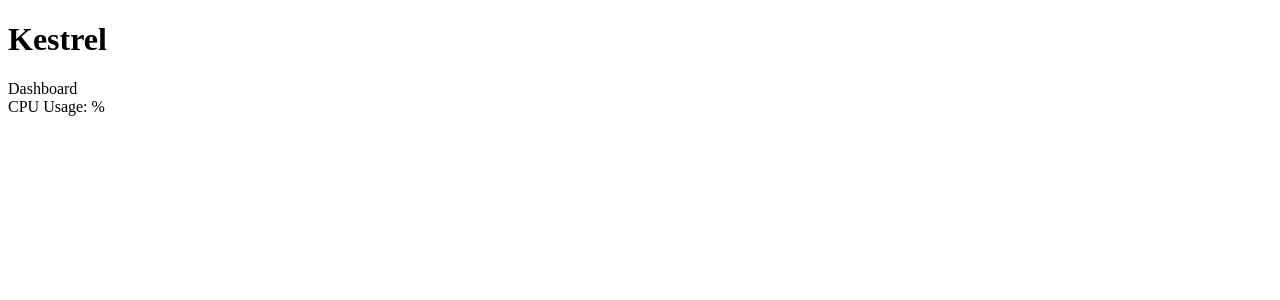
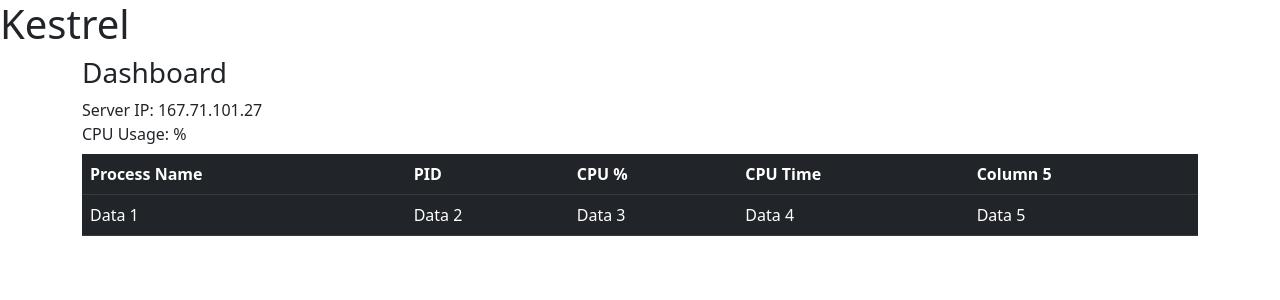
Before and after one commit to tkoizumi/kestrel, a React (Create React App) app in the folder frontend/: page / in a window 1280 px wide. Shown: the top 300 px of the page. Built offline with nearby package versions, Linux system fonts and the light colour scheme; no server answers.

Commit message:
add table

```diff
--- a/frontend/public/index.html
+++ b/frontend/public/index.html
@@ -1,15 +1,14 @@
 <!DOCTYPE html>
 <html lang="en">
+
 <head>
   <meta charset="utf-8" />
   <link rel="icon" href="%PUBLIC_URL%/favicon.ico" />
   <meta name="viewport" content="width=device-width, initial-scale=1" />
   <meta name="theme-color" content="#000000" />
-    <meta
-      name="description"
-      content="Web site created using create-react-app"
-    />
+  <meta name="description" content="Web site created using create-react-app" />
   <link rel="apple-touch-icon" href="%PUBLIC_URL%/logo192.png" />
+  <link href="https://cdn.jsdelivr.net/npm/bootstrap@5.3.0/dist/css/bootstrap.min.css" rel="stylesheet" />
   <!--
       manifest.json provides metadata used when your web app is installed on a
       user's mobile device or desktop. See https://developers.google.com/web/fundamentals/web-app-manifest/
@@ -26,6 +25,7 @@
     -->
   <title>React App</title>
 </head>
+
 <body>
   <noscript>You need to enable JavaScript to run this app.</noscript>
   <div id="root"></div>
@@ -40,4 +40,5 @@
       To create a production bundle, use `npm run build` or `yarn build`.
     -->
 </body>
+
 </html>
--- a/frontend/src/Dashboard.js
+++ b/frontend/src/Dashboard.js
@@ -1,5 +1,6 @@
 import { useState, useEffect } from "react";
 import axios from 'axios';
+import Table from './Table';
 
 const Dashboard = () => {
     const [usage, setUsage] = useState([]);
@@ -9,12 +10,15 @@
         setUsage(data.message);
     }
     useEffect(() => {
-        getUsage();
+        const interval = setInterval(getUsage, 1500);
+        return () => clearInterval(interval)
     }, [])
     return (
-        <div>
-            <div>Dashboard</div>
+        <div className="container">
+            <div><h3>Dashboard</h3></div>
+            <div>Server IP: 167.71.101.27</div>
             <div>CPU Usage: {usage}%</div>
+            <div><Table /></div>
         </div>
 
     )
--- /dev/null
+++ b/frontend/src/Table.js
@@ -0,0 +1,33 @@
+
+
+const Table = () => {
+    return (
+        <div>
+            <h5></h5>
+            <table className="table table-dark">
+                <thead>
+                    <tr>
+                        <th>Process Name</th>
+                        <th>PID</th>
+                        <th>CPU %</th>
+                        <th>CPU Time</th>
+                        <th>Column 5</th>
+                    </tr>
+                </thead>
+                <tbody>
+                    {/* Add table rows with data here */}
+                    <tr>
+                        <td>Data 1</td>
+                        <td>Data 2</td>
+                        <td>Data 3</td>
+                        <td>Data 4</td>
+                        <td>Data 5</td>
+                    </tr>
+                    {/* Add more rows as needed */}
+                </tbody>
+            </table>
+        </div>
+    )
+}
+
+export default Table;
```
Lines whose indentation alone changed are shown as unchanged.
